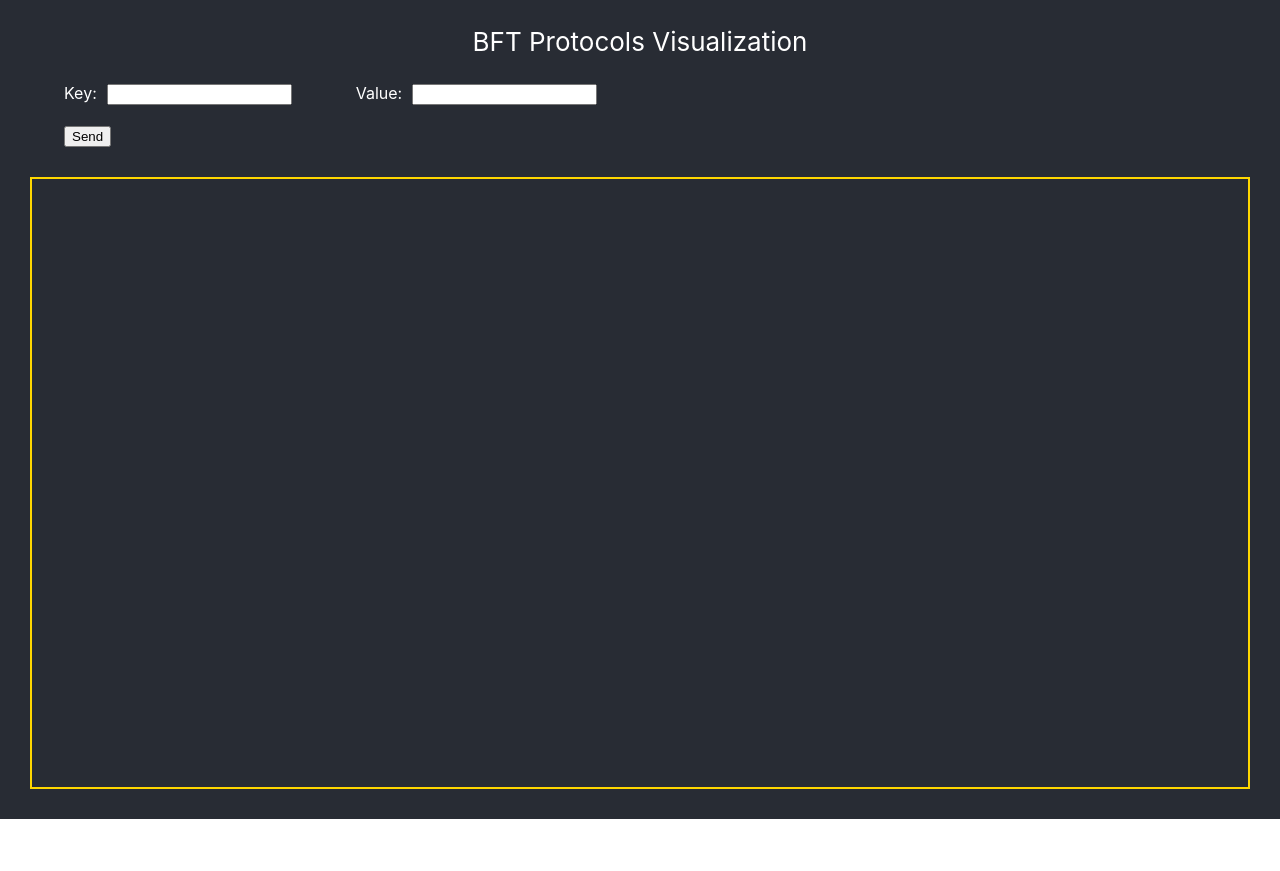
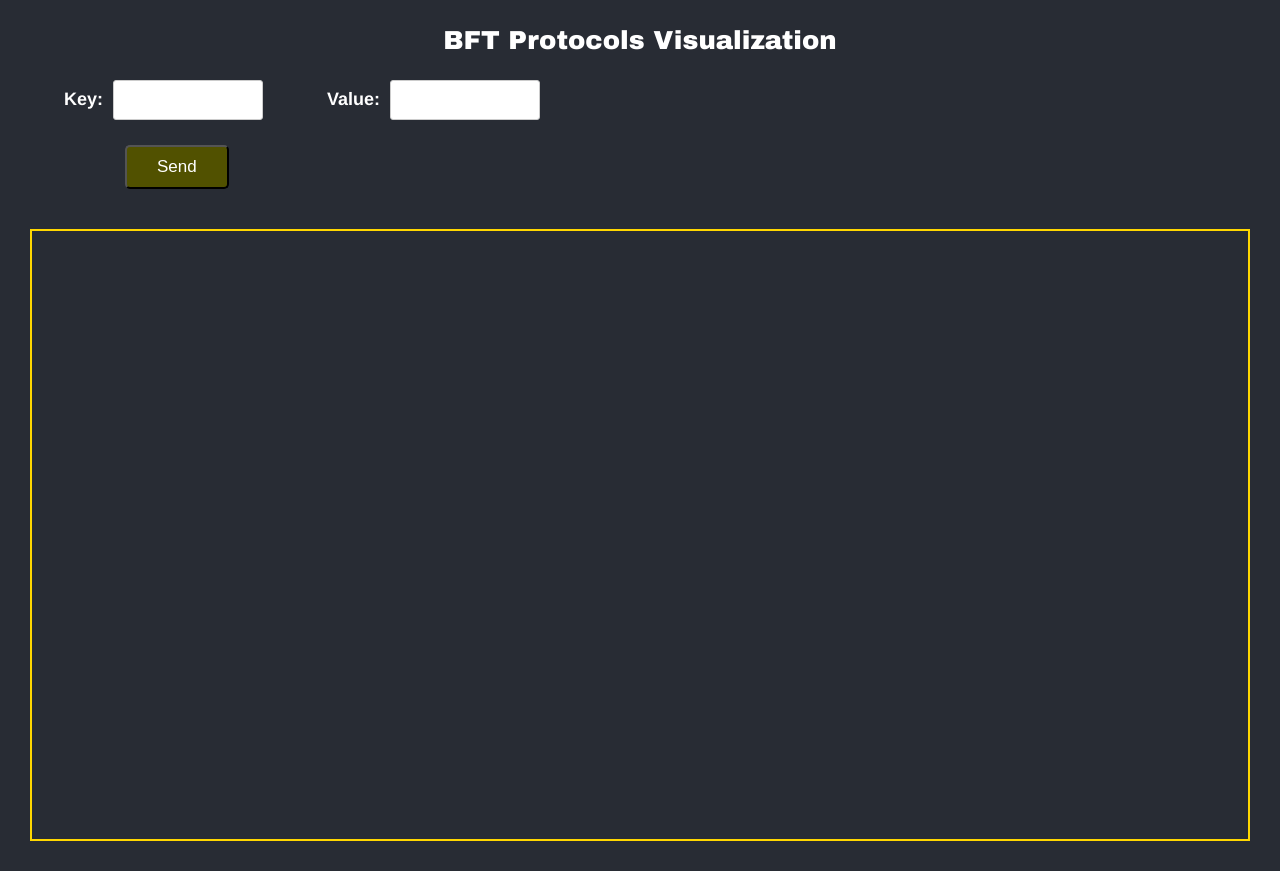
Before and after one commit to Akshitp34/visualize-consensus-protocols, a React (Create React App) app: page / in a window 1280 px wide. Before the commit the page ends 819 px from the top, so only its background shows below. Built offline with nearby package versions, Linux system fonts and the light colour scheme; the HTML template or start-up script is replaced by a standard one.

Commit message:
add css styling to components

```diff
--- a/src/App.css
+++ b/src/App.css
@@ -24,6 +24,7 @@
   align-items: center;
   font-size: calc(10px + 2vmin);
   color: white;
+  font-family: Arial Black,Arial Bold,Gadget,sans-serif;
 }
 
 .App-link {
--- a/src/ReplicaNodeCircle.js
+++ b/src/ReplicaNodeCircle.js
@@ -3,10 +3,17 @@ import './visualization.css';
 export let ReplicaNodeCircle = ({ centerXCord, centerYCord, radius, nodeName, primary }) => {
     let fillColor = 'white'
     if( primary === true ) {
-        fillColor = '#5ef4ef'
+        fillColor = '#ffff00'
     }
+    const keyframes = `
+    @keyframes pulse {
+      0% { r: ${radius * 0.9}; }
+      50% { r: ${radius * 1.1}; }
+      100% { r: ${radius * 0.9}; }
+    }`;
     return (
         <>
+            <style>{keyframes}</style>
             <circle cx={centerXCord} cy={centerYCord} r={radius} fill={fillColor}/>
             <text dominant-baseline="middle"
                 text-anchor="middle"
--- a/src/SendClientRequestForm.js
+++ b/src/SendClientRequestForm.js
@@ -49,17 +49,15 @@ export let SendClientRequestFrom = ( {startVisualization} ) => {
     return (
         <>
             <form className="request-form">
-                <label>
+                <label className='vis-label'>
                     Key:
-                    <input type="text" value={requestKey} onChange={updateRequestKey}></input>
+                    <input type="text" className='vis-input' value={requestKey} onChange={updateRequestKey}></input>
                 </label>
-                <label>
+                <label className='vis-label'>
                     Value:
-                    <input type="text" value={requestValue} onChange={updateRequestValue}></input>
+                    <input type="text" className='vis-input' value={requestValue} onChange={updateRequestValue}></input>
                 </label>
-                <br/>
-                <br/>
-                <button type='submit' onClick={sendClientRequest}>Send</button>
+                <button type='submit' className='vis-send-button' onClick={sendClientRequest}>Send</button>
             </form>
         </>
     );
--- a/src/form.css
+++ b/src/form.css
@@ -9,3 +9,32 @@
 .request-form input {
     margin-left: 10px;
 }
+
+.vis-send-button {
+    display: block;
+    background-color: rgb(81, 81, 0);
+    color: white;
+    font-size: 17px;
+    padding: 10px 30px;
+    border-radius: 5px;
+    margin: 10px 125px;
+    cursor: pointer;
+}
+
+.vis-input {
+    width: 10%;
+    padding: 10px;
+    margin-bottom: 15px;
+    border: 1px solid #ccc;
+    border-radius: 3px;
+    font-size: 16px;
+}
+
+.vis-label {
+    display: inline;
+    margin-bottom: 8px;
+    font-weight: bold;
+    color: #ffffff;
+    font-family: Helvetica Neue,Helvetica,Arial,sans-serif;
+    font-size: 18px;
+  }
--- a/src/visualization.css
+++ b/src/visualization.css
@@ -1,6 +1,7 @@
 .replica-node circle {
-    stroke: #fa2d2d;
+    stroke: #FFCC11;
     stroke-width: .2;
+    animation: pulse 1.5s infinite;
 }
 
 line {
@@ -9,11 +10,11 @@ line {
 }
 
 .svg-phase-Pre-Prepare {
-    fill: rgb(255, 97, 6)
+    fill: rgb(255, 189, 6)
 }
 
 .svg-phase-Prepare {
-    fill: rgb(92, 15, 72)
+    fill: rgb(255, 126, 20)
 }
 
 .svg-phase-Commit {
@@ -27,3 +28,7 @@ line {
 .svg-phase-Response {
     fill: rgb(248, 74, 205)
 }
+
+.primary-node {
+    fill:#ffff00
+}
```
Also changed, not shown: 1 other file (tests, documents, lock files or other folders).
